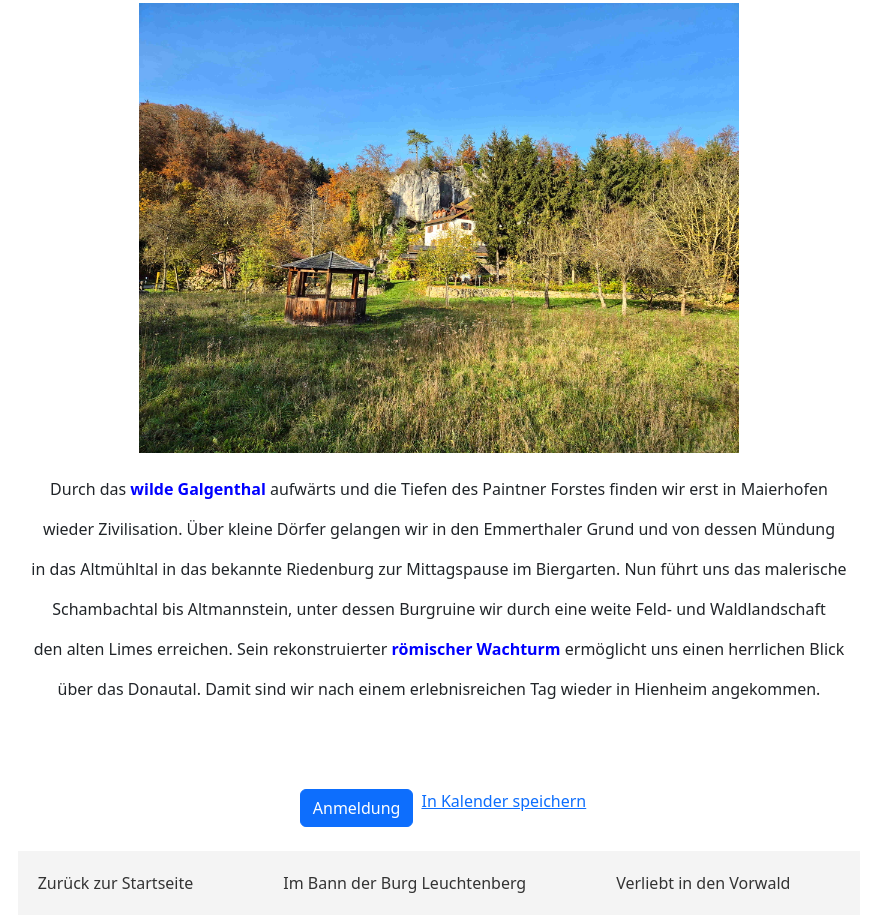
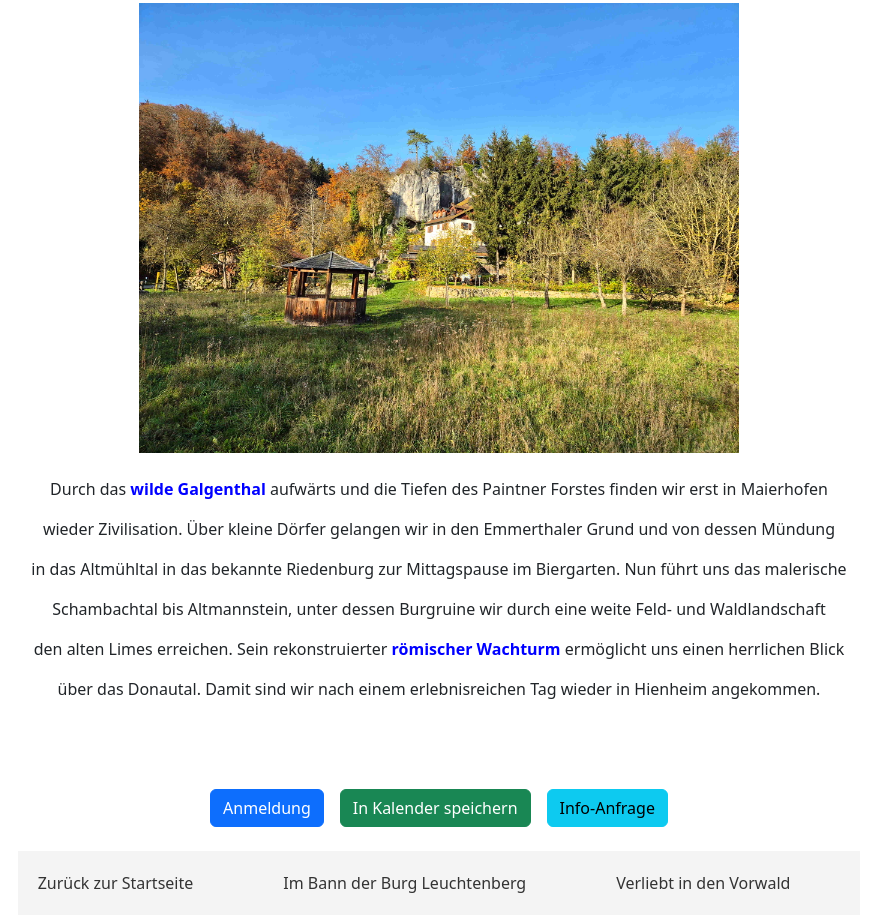
Before and after one commit to DetlevReimann21/Radeltouren, a plain HTML site: page page2_Hienheim1402026.html in a window 1280 px wide. Shown: the part 669-1584 px from the top of the page, without its empty margins (201-1078 px from the left). Drawn offline with nearby package versions, Linux system fonts and the light colour scheme.

Commit message:
Refactor buttons in Hienheim page for clarity

```diff
--- a/page2_Hienheim1402026.html
+++ b/page2_Hienheim1402026.html
@@ -45,7 +45,7 @@
           <p class="leerzeile"></p>
           <br>
           <br>
-        <div class="text-center my-4">
+        <!-- div class="text-center my-4" -->
         <div class="d-flex justify-content-center my-4">
             <!-- alle drei Buttons hier hinein -->
           <a class="btn btn-primary mx-2"
@@ -54,9 +54,19 @@
                &body=Hallo%20Herr%20Reimann,%0D%0A%0D%0Aich%20möchte%20mich%20zur%20Tour%20anmelden.%0D%0A%0D%0AMit%20freundlichen%20Grüßen">
                Anmeldung
           </a>
-          <a href="termin.ics" download="Radtour_Hienheim.ics">In Kalender speichern</a>
+          <a class="btn btn-success mx-2"
+             href="termin.ics"
+             download="Radtour_Hienheim.ics">
+             In Kalender speichern
+        </a>
+        <a class="btn btn-info mx-2"
+           href="mailto:Reimann_Detlev@t-online.de
+           ?subject=Info-Anfrage%20zur%20Radtour
+           &body=Hallo%20Herr%20Reimann,%0D%0A%0D%0Aich%20habe%20eine%20Frage%20zur%20Tour.%0D%0A%0D%0AMit%20freundlichen%20Grüßen">
+           Info‑Anfrage
+        </a>
+      </div>
 
-        </div>
         </header>
         <script src="https://cdn.jsdelivr.net/npm/bootstrap@5.3.3/dist/js/bootstrap.bundle.min.js" integrity="sha384-YvpcrYf0tY3lHB60NNkmXc5s9fDVZLESaAA55NDzOxhy9GkcIdslK1eN7N6jIeHz" crossorigin="anonymous"></script>
 
```
